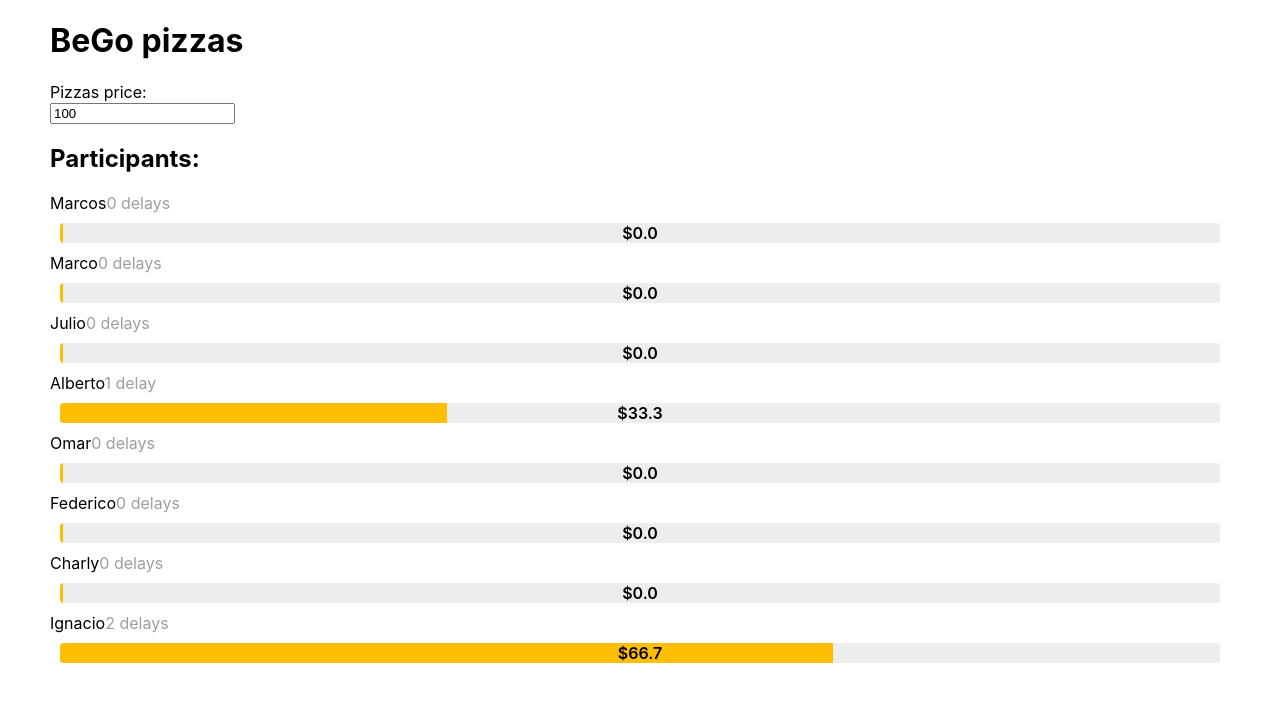
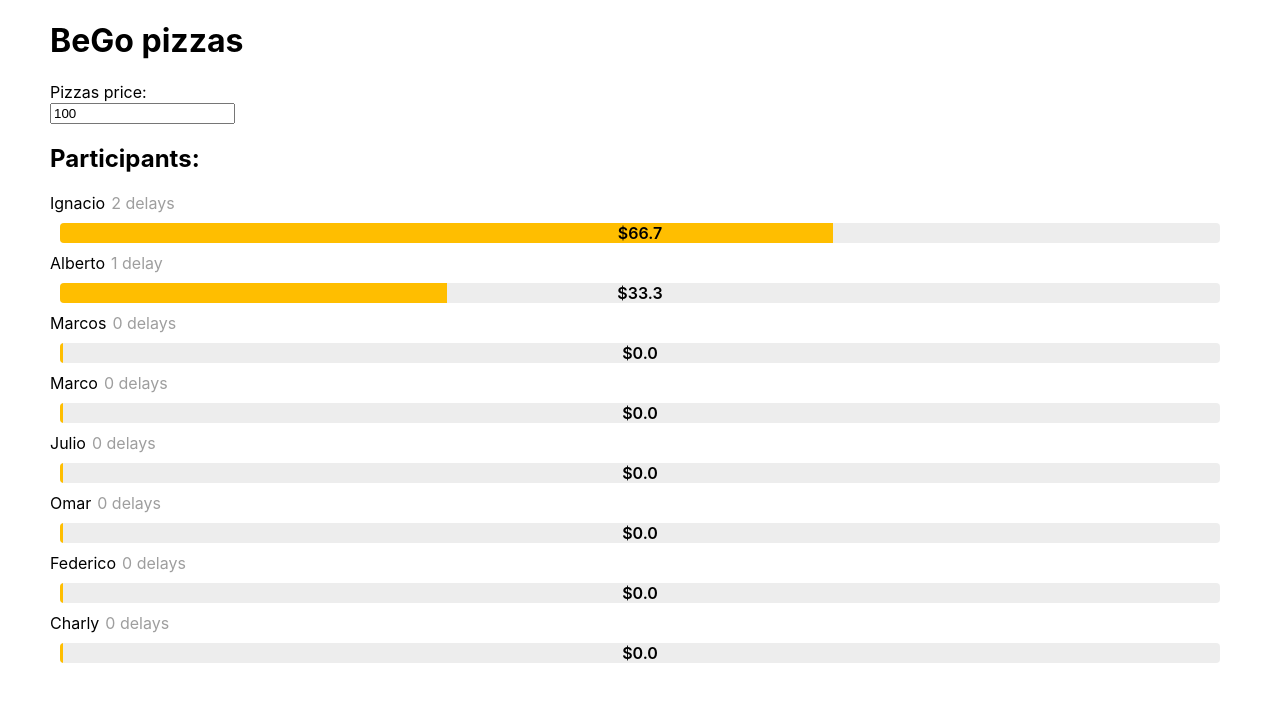
Before and after one commit to marcopolobego/pay-pizza, a React (Create React App) app: page / in a window 1280 px wide. Shown: the top 702 px of the page. Built offline with nearby package versions, Linux system fonts and the light colour scheme.

Commit message:
feat(participants): update players order

```diff
--- a/src/App.scss
+++ b/src/App.scss
@@ -3,6 +3,7 @@
   grid-template-columns: 1fr fill;
 
   .delays {
+    margin-left: 6px;
     color: #9e9e9e;
   }
 }
--- a/src/App.tsx
+++ b/src/App.tsx
@@ -77,7 +77,7 @@ class App extends React.Component<AppProps, AppState> {
     const toPay = players.map((player): Player => {
       player.toPay = player.delays * unitPrice || 0;
       return player;
-    });
+    }).sort((playerA: any, playerB: any) => playerB.delays - playerA.delays);
 
     this.setState({ players: toPay });
   };
```
